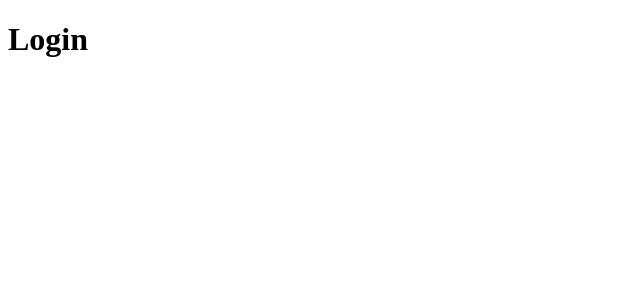
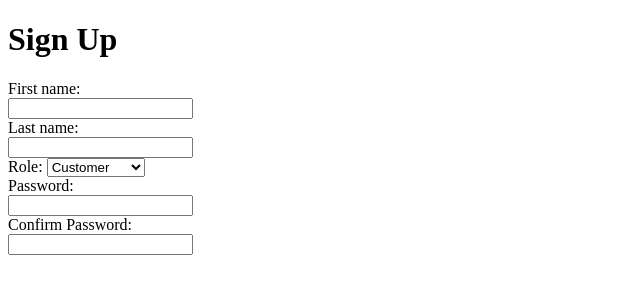
Before and after one commit to XLmT09/RestrauntApplication, a Django app: page /account/signup/ in a window 1280 px wide. Shown: the top 300 px of the page, without its empty margins (0-640 px from the left). Run offline with Django 4.2, Linux system fonts and the light colour scheme.

Commit message:
Add HTML format for signup page

```diff
--- a/project/account/templates/account/signup.html
+++ b/project/account/templates/account/signup.html
@@ -6,5 +6,25 @@
 
   <body>
     <h1>Sign Up</h1>
+
+    <form>
+      <label for="fname">First name:</label><br />
+      <input type="text" id="fname" name="fname" /><br />
+      <label for="lname">Last name:</label><br />
+      <input type="text" id="lname" name="lname" /><br />
+      <label for="cars">Role:</label>
+
+      <select name="role" id="user-role">
+        <option value="customer">Customer</option>
+        <option value="waiter">Waiter</option>
+        <option value="staff">Kitchen Staff</option>
+      </select>
+
+      <br />
+      <label for="pwd">Password:</label><br />
+      <input type="password" id="pwd" name="pwd" /><br />
+      <label for="cpwd">Confirm Password:</label><br />
+      <input type="password" id="cpwd" name="cpwd" /><br />
+    </form>
   </body>
 </html>
--- a/project/account/url.py
+++ b/project/account/url.py
@@ -1,9 +1,6 @@
 from django.urls import path
 from . import views
 
-'''
-U
-'''
 urlpatterns = [
     path('login/', views.login, name = 'account-login'),
     path('signup/', views.signup, name = 'account-signup')
--- a/project/account/views.py
+++ b/project/account/views.py
@@ -6,4 +6,4 @@ def login(request):
     return render(request, 'account/login.html')
 
 def signup(request):
-    return render(request, 'account/login.html')
+    return render(request, 'account/signup.html')
```
Lines whose indentation alone changed are shown as unchanged.
